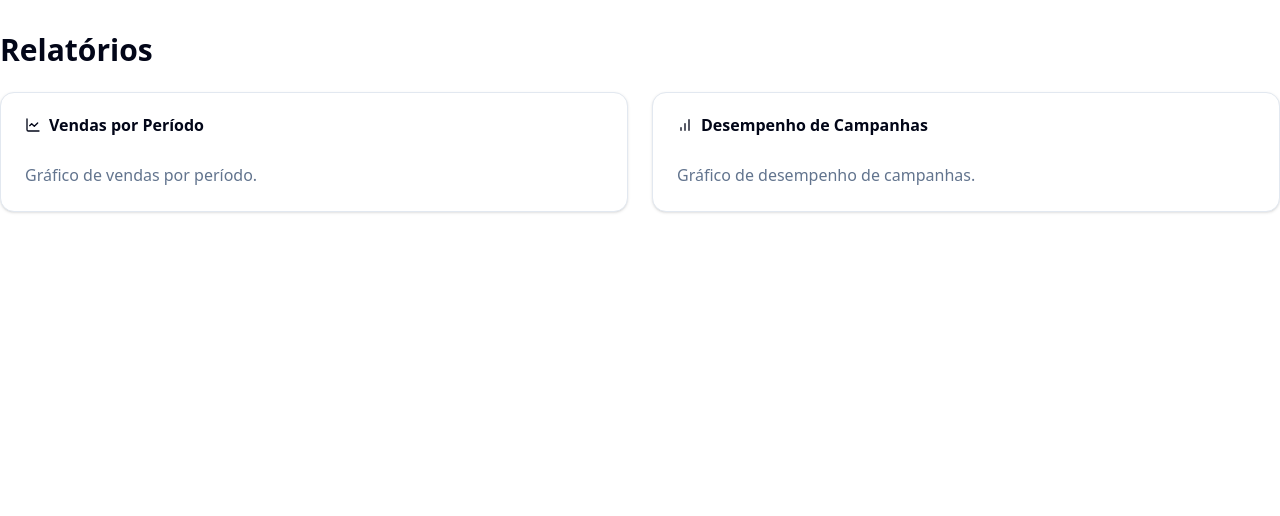
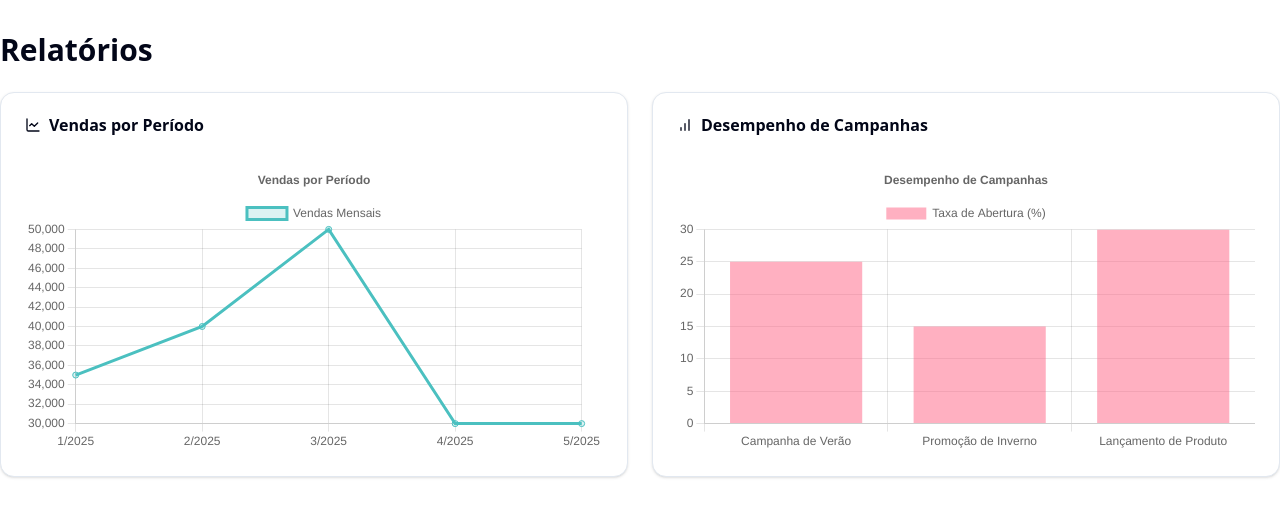
Before and after one commit to joanealves/crm-marketing, a Next.js app: page /relatorios in a window 1280 px wide. Shown: the top 516 px of the page. Built offline with nearby package versions, Linux system fonts and the light colour scheme.

Commit message:
Ajusts page relatorios

```diff
--- a/src/app/relatorios/page.tsx
+++ b/src/app/relatorios/page.tsx
@@ -2,8 +2,119 @@
 
 import { Card, CardContent, CardHeader, CardTitle } from "@/components/ui/card";
 import { BarChart, LineChart } from "lucide-react";
+import { vendas } from "@/data/vendas";
+import { campanhas } from "@/data/campanhas";
+import {
+  Chart as ChartJS,
+  CategoryScale,
+  LinearScale,
+  PointElement,
+  LineElement,
+  Title,
+  Tooltip,
+  Legend,
+  BarElement,
+} from 'chart.js';
+import { Line, Bar } from "react-chartjs-2";
+import { useEffect, useState } from "react";
+
+ChartJS.register(
+  CategoryScale,
+  LinearScale,
+  PointElement,
+  LineElement,
+  Title,
+  Tooltip,
+  Legend,
+  BarElement
+);
+
+interface ChartData {
+  labels: string[];
+  datasets: {
+    label: string;
+    data: number[];
+    backgroundColor: string;
+  }[];
+}
 
 export default function RelatoriosPage() {
+  const [vendasMensais, setVendasMensais] = useState<any>({});
+  const [campanhasData, setCampanhasData] = useState<ChartData>({ labels: [], datasets: [] });
+
+  useEffect(() => {
+    // Dados de Vendas Mensais
+    const vendasPorMes: { [key: string]: number } = {};
+    vendas.forEach(venda => {
+      const dataVenda = new Date(venda.data);
+      const mesAno = `${dataVenda.getMonth() + 1}/${dataVenda.getFullYear()}`;
+      if (vendasPorMes[mesAno]) {
+        vendasPorMes[mesAno] += venda.valor;
+      } else {
+        vendasPorMes[mesAno] = venda.valor;
+      }
+    });
+
+    const labelsVendas = Object.keys(vendasPorMes);
+    const dataVendas = Object.values(vendasPorMes);
+
+    setVendasMensais({
+      labels: labelsVendas,
+      datasets: [
+        {
+          label: 'Vendas Mensais',
+          data: dataVendas,
+          borderColor: 'rgb(75, 192, 192)',
+          backgroundColor: 'rgba(75, 192, 192, 0.2)',
+        },
+      ],
+    });
+
+    // Dados de Desempenho de Campanhas
+    const labelsCampanhas = campanhas.map(campanha => campanha.nome);
+    const dataCampanhas = campanhas.map(campanha => {
+      const taxaAbertura = campanha.taxaAbertura ? parseFloat(campanha.taxaAbertura.replace('%', '')) : 0;
+      return taxaAbertura;
+    });
+
+    setCampanhasData({
+      labels: labelsCampanhas,
+      datasets: [
+        {
+          label: 'Taxa de Abertura (%)',
+          data: dataCampanhas,
+          backgroundColor: 'rgba(255, 99, 132, 0.5)',
+        },
+      ],
+    });
+  }, []);
+
+  const lineChartOptions = {
+    responsive: true,
+    plugins: {
+      legend: {
+        position: 'top' as const,
+      },
+      title: {
+        display: true,
+        text: 'Vendas por Período',
+      },
+    },
+  };
+
+  const barChartOptions = {
+    responsive: true,
+    plugins: {
+      legend: {
+        position: 'top' as const,
+      },
+      title: {
+        display: true,
+        text: 'Desempenho de Campanhas',
+      },
+    },
+  };
+
   return (
     <div className="container mx-auto py-8 space-y-6">
       <h1 className="text-3xl font-bold">Relatórios</h1>
@@ -17,7 +128,11 @@ export default function RelatoriosPage() {
             </CardTitle>
           </CardHeader>
           <CardContent>
-            <p className="text-muted-foreground">Gráfico de vendas por período.</p>
+            {vendasMensais?.labels?.length > 0 ? (
+              <Line options={lineChartOptions} data={vendasMensais} />
+            ) : (
+              <p className="text-muted-foreground">Nenhum dado de vendas disponível.</p>
+            )}
           </CardContent>
         </Card>
 
@@ -29,7 +144,11 @@ export default function RelatoriosPage() {
             </CardTitle>
           </CardHeader>
           <CardContent>
-            <p className="text-muted-foreground">Gráfico de desempenho de campanhas.</p>
+            {campanhasData?.labels?.length > 0 ? (
+              <Bar options={barChartOptions} data={campanhasData} />
+            ) : (
+              <p className="text-muted-foreground">Nenhum dado de campanhas disponível.</p>
+            )}
           </CardContent>
         </Card>
       </div>
--- /dev/null
+++ b/src/data/campanhas.ts
@@ -0,0 +1,38 @@
+export const campanhas = [
+    {
+      id: 1,
+      nome: 'Campanha de Verão',
+      tipo: 'Email Marketing',
+      status: 'Ativa',
+      dataInicio: '2024-06-01',
+      dataFim: '2024-08-31',
+      destinatarios: 1000,
+      taxaAbertura: '25%',
+      taxaCliques: '5%',
+      ROI: '10%',
+    },
+    {
+      id: 2,
+      nome: 'Promoção de Inverno',
+      tipo: 'Anúncio no Facebook',
+      status: 'Concluída',
+      dataInicio: '2024-12-01',
+      dataFim: '2025-02-28',
+      destinatarios: 5000,
+      taxaAbertura: '15%',
+      taxaCliques: '3%',
+      ROI: '5%',
+    },
+    {
+      id: 3,
+      nome: 'Lançamento de Produto',
+      tipo: 'Google Ads',
+      status: 'Pendente',
+      dataInicio: '2025-05-15',
+      dataFim: '2025-06-30',
+      destinatarios: 2000,
+      taxaAbertura: '30%',
+      taxaCliques: '7%',
+      ROI: '15%',
+    },
+  ];
```
